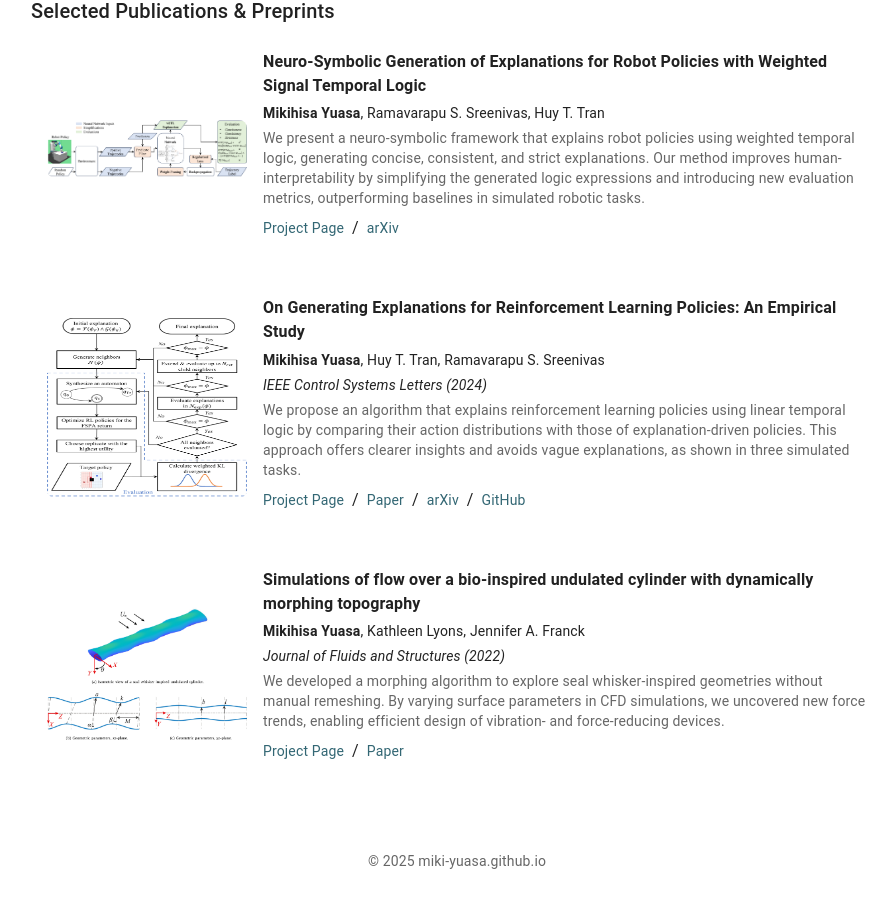
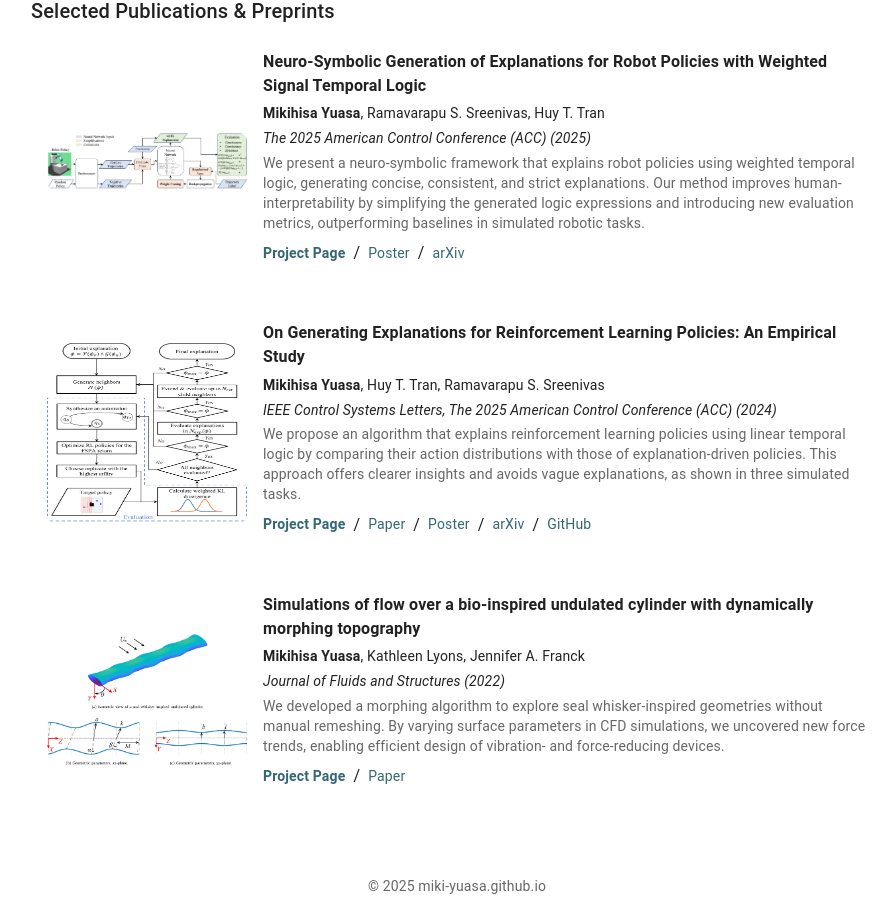
Before and after one commit to miki-yuasa/miki-yuasa.github.io, a Next.js app: page / in a window 1280 px wide. Shown: the part 680-1592 px from the top of the page, without its empty margins (183-1079 px from the left). Before the commit the page ends 1567 px from the top, so only its background shows below. Built offline with nearby package versions, Linux system fonts and the light colour scheme; what @mui/material-nextjs would draw is missing.

Commit message:
feat: add poster links

```diff
--- a/contents/research/tl-search/tl-search.mdx
+++ b/contents/research/tl-search/tl-search.mdx
@@ -14,10 +14,11 @@ authors:
     affiliation: "University of Illinois Urbana-Champaign"
 links:
   paper: "https://ieeexplore.ieee.org/document/10804622"
+  poster: "/posters/tl-search_poster.pdf"
   arxiv: "https://arxiv.org/abs/2309.16960"
   github: "https://github.com/miki-yuasa/tl-search"
   demo: ""
-venue: "IEEE Control Systems Letters"
+venue: "IEEE Control Systems Letters, The 2025 American Control Conference (ACC)"
 featuredImage: /images/research/tl-search/architecture.png
 abstract: "We propose an algorithm that explains reinforcement learning policies using linear temporal logic by comparing their action distributions with those of explanation-driven policies.
 This approach offers clearer insights and avoids vague explanations, as shown in three simulated tasks."
--- a/contents/research/tlnet/tlnet.mdx
+++ b/contents/research/tlnet/tlnet.mdx
@@ -14,10 +14,11 @@ authors:
     affiliation: "University of Illinois Urbana-Champaign"
 links:
   paper: ""
+  poster: "/posters/tlnet_poster.pdf"
   arxiv: "https://arxiv.org/abs/2504.21841"
   github: ""
   demo: ""
-venue: ""
+venue: "The 2025 American Control Conference (ACC)"
 featuredImage: /images/research/tlnet/overview.png
 abstract: "
 We present a neuro-symbolic framework that explains robot policies using weighted temporal logic, generating concise, consistent, and strict explanations.
--- a/src/app/research/[slug]/page.tsx
+++ b/src/app/research/[slug]/page.tsx
@@ -4,6 +4,7 @@ import { MDXRemote } from "next-mdx-remote-client/rsc";
 import { getAllDirPosts, getPostBySlug, ResearchPost } from "@/lib/mdx";
 import { Box, Typography, Link } from "@mui/material";
 import Grid from "@mui/material/Grid";
+import { CoPresent } from "@mui/icons-material";
 import Article from "@mui/icons-material/Article";
 import GitHub from "@mui/icons-material/GitHub";
 import YouTube from "@mui/icons-material/YouTube";
@@ -63,6 +64,7 @@ export default async function BlogPost(props: Params) {
 
   const mediaButtons = [
     { name: "Paper", url: links.paper, icon: Article },
+    { name: "Poster", url: links.poster, icon: CoPresent },
     { name: "arXiv", url: links.arxiv, icon: ArXiv },
     { name: "GitHub", url: links.github, icon: GitHub },
     { name: "Demo", url: links.demo, icon: YouTube },
--- a/src/components/Lists/ProjectCards.tsx
+++ b/src/components/Lists/ProjectCards.tsx
@@ -20,6 +20,10 @@ const linkStyle = {
   target: "_blank" as const,
   rel: "noopener noreferrer" as const,
   variant: "body2" as const,
+};
+const emphLinkStyle = {
+  ...linkStyle,
+  fontWeight: "bold" as const,
 };
 
 // Vertical cards to display projects
@@ -127,18 +131,22 @@ export const ProjectCards: React.FC<{
               >
                 {[
                   project.slug && (
-                    <Link
-                      href={project.slug}
-                      underline="hover"
-                      key="project"
-                      variant="body2"
-                    >
+                    <Link href={project.slug} {...emphLinkStyle} key="project">
                       Project Page
                     </Link>
                   ),
                   project.links.paper && (
                     <Link href={project.links.paper} {...linkStyle} key="paper">
                       Paper
+                    </Link>
+                  ),
+                  project.links.poster && (
+                    <Link
+                      href={project.links.poster}
+                      {...linkStyle}
+                      key="poster"
+                    >
+                      Poster
                     </Link>
                   ),
                   project.links.arxiv && (
--- a/src/lib/mdx.ts
+++ b/src/lib/mdx.ts
@@ -30,6 +30,7 @@ export function getMarkdownFiles(dir: string): string[] {
 
 export type ExternalLink = {
   paper?: string;
+  poster?: string;
   arxiv?: string;
   github?: string;
   demo?: string;
--- a/src/types/index.d.ts
+++ b/src/types/index.d.ts
@@ -9,6 +9,7 @@ export type LinkProps = {
   arxiv?: string;
   github?: string;
   demo?: string;
+  poster?: string;
 };
 
 export type ProjectProps = {
```
Also changed, not shown: 2 other files (tests, documents, lock files or other folders).
